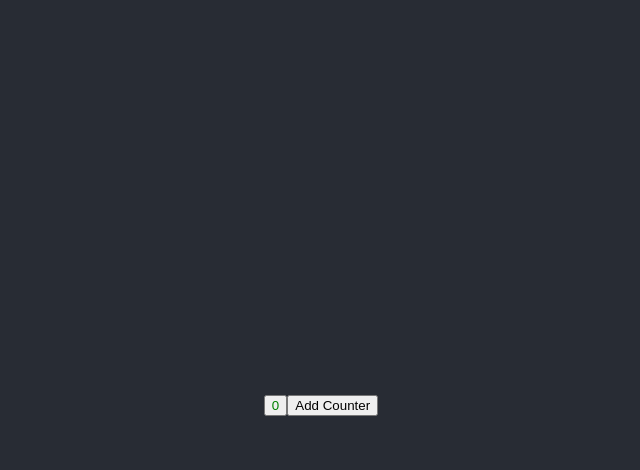
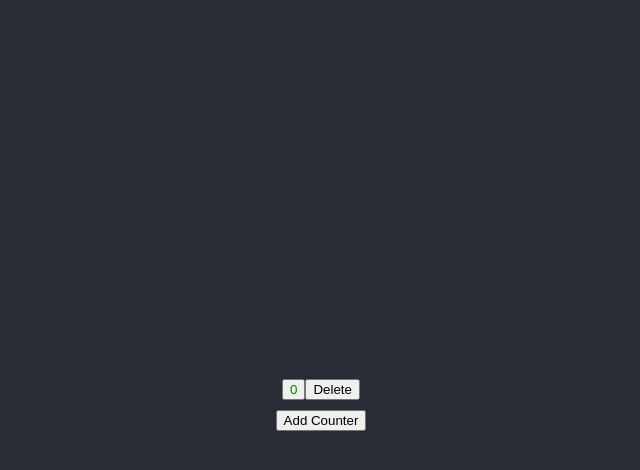
Before and after one commit to JMcWhorter150/react_counter, a React (Create React App) app: page / in a window 1280 px wide. Both pictures are taken after a click on the button "Add Counter". Shown: the top 470 px of the page, without its empty margins (319-959 px from the left). Built offline with nearby package versions, Linux system fonts and the light colour scheme.

Commit message:
Adds delete button to remove counters

```diff
--- a/src/App.js
+++ b/src/App.js
@@ -1,5 +1,4 @@
 import React from 'react';
-import logo from './logo.svg';
 import './App.css';
 import CounterApp from './CounterApp';
 
--- a/src/CounterApp.js
+++ b/src/CounterApp.js
@@ -14,7 +14,7 @@ class CounterApp extends React.Component {
         return (
         <div>
             {this.state.buttons.map((counter, i) => (
-                <CounterButton key={i} counter={counter.counter} index={i} countUp={this._countUp} color={counter.color} />
+                <CounterButton key={i} handleDelete = {this._handleDelete} counter={counter.counter} index={i} countUp={this._countUp} color={counter.color} />
             ))}
             <button onClick={this._addButton}>Add Counter</button>
         </div>
@@ -39,6 +39,14 @@ class CounterApp extends React.Component {
             {counter: 0, color: 'green'}]
         })
     }
+
+    _handleDelete = (index) => {
+        const newButtons = [...this.state.buttons];
+        newButtons.splice(index, 1);
+        this.setState({
+            buttons: newButtons
+        })
+    }
 }
 
 export default CounterApp;
--- a/src/CounterButton.js
+++ b/src/CounterButton.js
@@ -1,7 +1,12 @@
 import React from 'react';
 
-function CounterButton({counter, countUp, color, index}) {
+function CounterButton({counter, countUp, color, index, handleDelete}) {
     const styles = {color};
-    return <button onClick={() => {countUp(index)}} style={styles}>{counter}</button>
+    return (
+        <div>
+            <button onClick={() => {countUp(index)}} style={styles}>{counter}</button>
+            <button onClick={() => {handleDelete(index)}}>Delete</button>
+        </div>
+    );
 }
 export default CounterButton;
```
